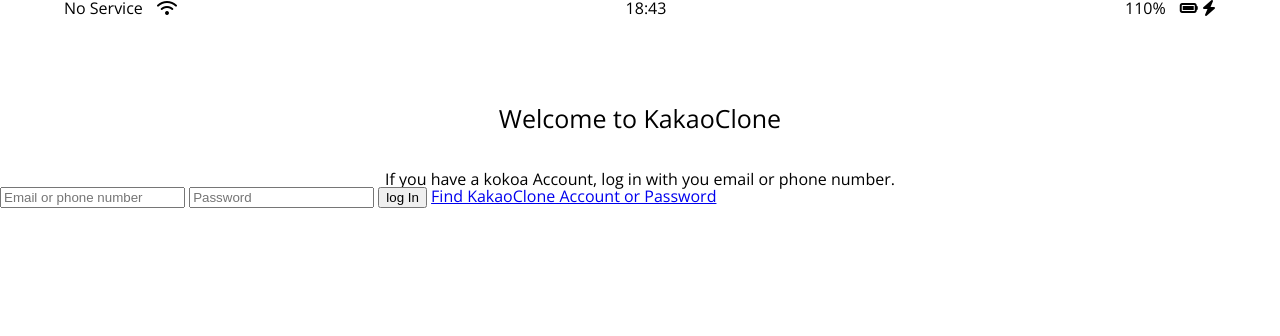
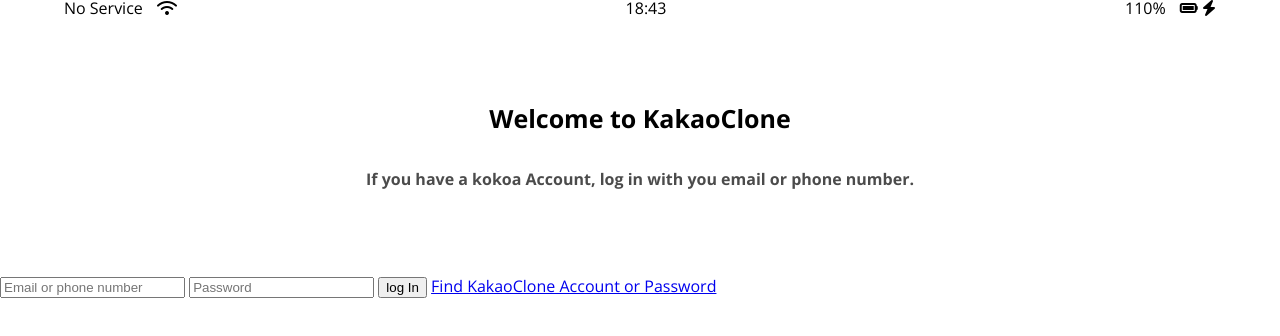
Before and after one commit to helloJosh/css-clone-2022, a plain HTML site: page index.html in a window 1280 px wide. Drawn offline with nearby package versions, Linux system fonts and the light colour scheme.

Commit message:
Created welcome-header.css

```diff
--- a/css/style.css
+++ b/css/style.css
@@ -7,11 +7,12 @@ body {
 }
 
 .welcome-header {
-  margin-top: 90px;
+  margin: 90px 0px;
   text-align: center;
   display: flex;
   flex-direction: column;
   align-items: center;
+  font-weight: 600;
 }
 
 .welcome-header__title {
@@ -20,5 +21,6 @@ body {
 }
 
 .welcome-header__text {
-  width: 50%;
+  width: 60%;
+  opacity: 0.7;
 }
```
